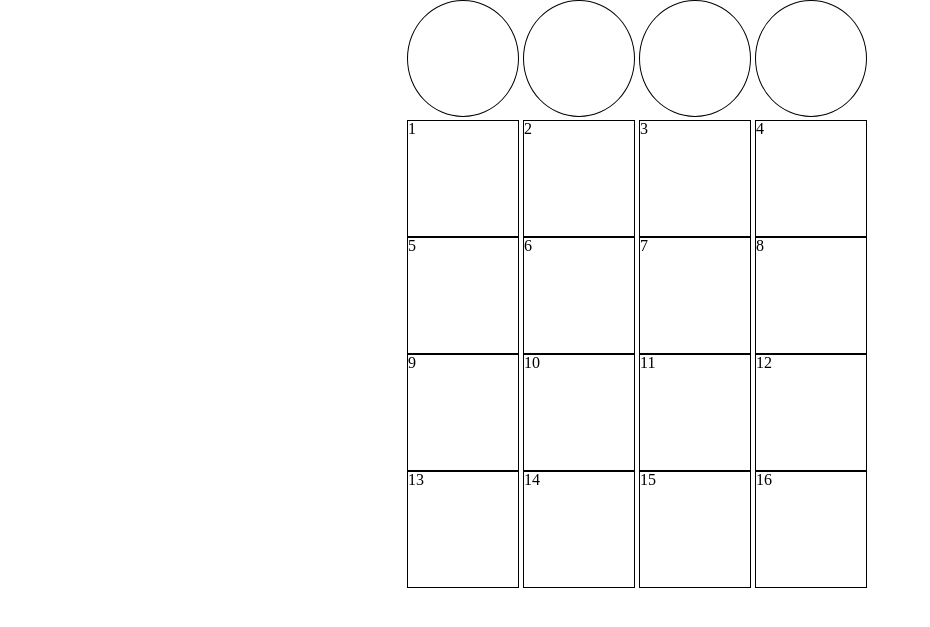
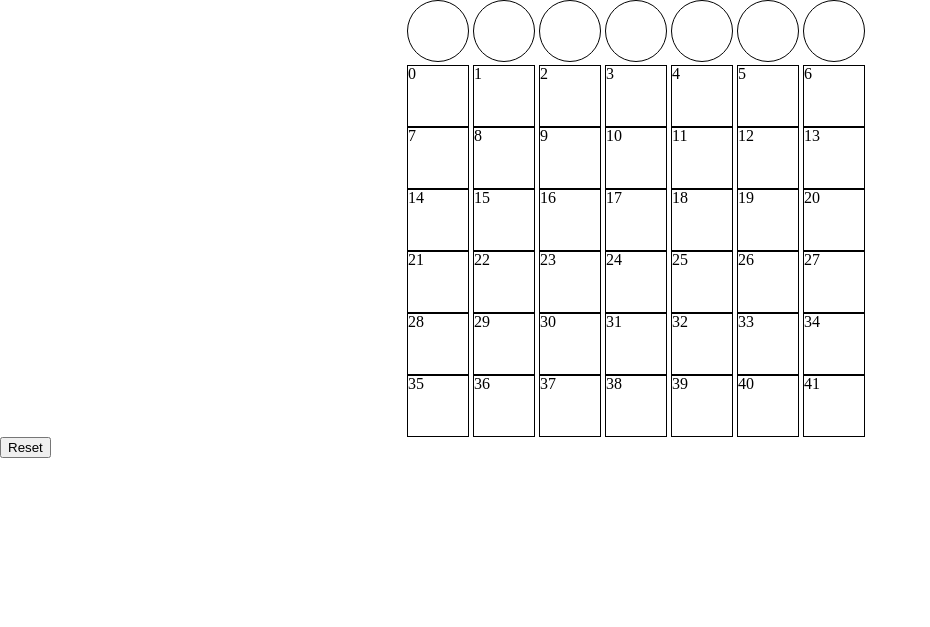
Before and after one commit to Ervis-Priftis/WDI-23-Connect-4-Project-1-Game-, a PHP site: page / in a window 1280 px wide. Shown: the part 16-643 px from the top of the page, without its empty margins (0-930 px from the left). Run offline with PHP 8.4, Linux system fonts and the light colour scheme.

Commit message:
Check combination for win row/col/diag plus reset button

```diff
--- a/css/style.css
+++ b/css/style.css
@@ -10,8 +10,8 @@ ul {
 
 ul li {
   display: inline-block;
-  width: 110px;
-  height: 115px;
+  width: 60px;
+  height: 60px;
   border: 1px solid black;
 
 }
--- a/index.html
+++ b/index.html
@@ -20,8 +20,12 @@
       <li></li>
       <li></li>
       <li></li>
+      <li></li>
+      <li></li>
+      <li></li>
     </ul>
-    <ul class="boarder" id="#">
+      <ul class="boarder">
+          <li>0</li>
           <li>1</li>
           <li>2</li>
           <li>3</li>
@@ -38,8 +42,34 @@
           <li>14</li>
           <li>15</li>
           <li>16</li>
+          <li>17</li>
+          <li>18</li>
+          <li>19</li>
+          <li>20</li>
+          <li>21</li>
+          <li>22</li>
+          <li>23</li>
+          <li>24</li>
+          <li>25</li>
+          <li>26</li>
+          <li>27</li>
+          <li>28</li>
+          <li>29</li>
+          <li>30</li>
+          <li>31</li>
+          <li>32</li>
+          <li>33</li>
+          <li>34</li>
+          <li>35</li>
+          <li>36</li>
+          <li>37</li>
+          <li>38</li>
+          <li>39</li>
+          <li>40</li>
+          <li>41</li>
       </ul>
+    </div>
     <p id="winner"></p>
-  </div>
+    <button id="resetGame">Reset</button>
 </body>
 </html>
--- a/js/app.js
+++ b/js/app.js
@@ -1,25 +1,148 @@
 $(function() {
 
   var $cells = $('.boarder li');
-  var gridWidth = 4;
-  var gridHeight = 4;
+  var gridWidth = 7;
+  var gridHeight = 6;
   var player = "player1";
-  var row1 = [$cells.eq(0), $cells.eq(1), $cells.eq(2), $cells.eq(3)];
-  console.log(row1);
-  var row2 = [$cells.eq(4), $cells.eq(5), $cells.eq(6), $cells.eq(7)];
-  console.log(row2);
-  var row3 = [$cells.eq(8), $cells.eq(9), $cells.eq(10), $cells.eq(11)];
-  console.log(row3);
-  var row4 = [$cells.eq(12), $cells.eq(13), $cells.eq(14), $cells.eq(15)];
-  console.log(row4);
-  // var col1 = [tiles[12], tiles[13], tiles[14], tiles[15] ];
-  // var col2 = [tiles[], tiles[4], tiles[7], tiles[] ];
-  // var col3 = [this.tiles[2], this.tiles[5], this.tiles[8]];
-  // var diag1 = [this.tiles[0], this.tiles[4], this.tiles[8]];
-  // var diag2 = [this.tiles[2], this.tiles[4], this.tiles[6]];
+  var resetBtn = "#resetGame";
+  var scorePlayer1 = 0;
+  var scorePlayer2 = 0;
+  var playing = true;
+
+  function checkCells(indexesToCheck) {
+    var $cellsToCheck = indexesToCheck.map(function(index) {
+      return $cells.eq(index);
+    });
+
+    return $cellsToCheck.every(function($cell) {
+      return $cell.hasClass(player);
+    });
+  }
+
+  function checkForWin() {
+    // check rows
+    var rowWin =
+    //check the combination inrow 35 -->
+    checkCells([35,36,37,38]) || checkCells([36,37,38,39]) || checkCells([37,38,39,40]) || checkCells([38,39,40,41]) ||
+    // --> 41 and backword
+
+    //check the combination inrow 28
+    checkCells([28,29,30,31]) || checkCells([29,30,31,32]) || checkCells([30,31,32,33]) || checkCells([31,32,33,34]) ||
+    // --> 41 and backword
+
+    //check the combination inrow 21
+    checkCells([21,22,23,24]) || checkCells([22,23,24,25]) || checkCells([23,24,25,26]) || checkCells([24,25,26,27]) ||
+    // --> 27 and backword
+
+    //check the combination inrow 14
+    checkCells([14,15,16,17]) || checkCells([15,16,17,18]) || checkCells([16,17,18,19]) || checkCells([17,18,19,20]) ||
+    // --> 20 and backword
+
+    //check the combination inrow 7
+    checkCells([7,8,9,10]) || checkCells([8,9,10,11]) || checkCells([9,10,11,12]) || checkCells([10,11,12,13])||
+    // --> 13 and backword
+
+    //check the combination inrow 0
+    checkCells([0,1,2,3]) || checkCells([1,2,3,4]) || checkCells([2,3,4,5]) || checkCells([3,4,5,6]);
+    // --> 6 and backword
+
+    // check columns
+    var colWin =
+
+    //check the combination incol 35 -->
+    checkCells([35,28,21,14]) || checkCells([28,21,14,7]) || checkCells([21,14,7,0]) ||
+    // --> 1 and backword
+
+    //check the combination incol 36
+    checkCells([36,29,22,15]) || checkCells([29,22,15,8]) || checkCells([22,15,8,1]) ||
+    // --> 1 and backword
+
+    //check the combination incol 37
+    checkCells([37,30,23,16]) || checkCells([30,23,16,9]) || checkCells([23,16,9,2]) ||
+    // --> 2 and backword
+
+    //check the combination incol 38
+    checkCells([38,31,24,17]) || checkCells([31,24,17,10]) || checkCells([24,17,10,3]) ||
+    // --> 3 and backword
+
+    //check the combination incol 39
+    checkCells([39,32,25,18]) || checkCells([32,25,18,11]) || checkCells([25,18,11,4]) ||
+    // --> 4 and backword
+
+    //check the combination incol 40
+    checkCells([40,33,26,19]) || checkCells([33,26,19,12]) || checkCells([26,19,12,5]) ||
+    // --> 5 and backword
+
+    //check the combination incol 41
+    checkCells([41,34,27,20]) || checkCells([34,27,20,13]) || checkCells([27,20,13,6]);
+    // --> 6 and backword
+
+    // check diags
+    var diagWin =
+
+    //check diags Left -> Right
+
+    //check the combination indiags 21
+    checkCells([21,15,9,3]) ||
+    // --> 3 and backword
+
+    //check the combination indiags 28
+    checkCells([28,22,16,10]) || checkCells([22,16,10,4]) ||
+    //check --> 4 and backword
+
+    //check the combination indiags 35
+    checkCells([35,29,23,17]) || checkCells([29,23,17,11]) || checkCells([23,17,11,5]) ||
+    //check --> 5 and backword
+
+    //check the combination indiags 36
+    checkCells([36,30,24,18]) || checkCells([30,24,18,6]) || checkCells([24,18,12,6]) ||
+    //check --> 6 and backword
+
+    //check the combination indiags 37
+    checkCells([37,31,25,19]) || checkCells([31,25,19,13]) ||
+    //check --> 13 and backword
+
+    //check the combination indiags 38
+    checkCells([38,31,26,20]) ||
+    //check --> 20 and backword
+
+    //check diags Right -> Left
+    //check the combination indiags 38
+    checkCells([38,30,22,14]) ||
+    //check --> 14 and backword
+
+    //check the combination indiags 39
+    checkCells([39,31,23,15]) || checkCells([31,23,15,7]) ||
+    //check --> 7 and backword
+
+    //check the combination indiags 40
+    checkCells([40,32,24,16]) || checkCells([32,24,16,8]) || checkCells([24,16,8,0]) ||
+    //check --> 0 and backword
+
+    //check the combination indiags 41
+    checkCells([41,33,25,17]) || checkCells([33,25,17,9]) || checkCells([25,17,9,1]) ||
+    //check --> 1 and backword
+
+    //check the combination indiags 34
+    checkCells([34,26,18,10]) || checkCells([26,18,10,2]) ||
+    //check --> 2 and backword
+
+    //check the combination indiags 27
+    checkCells([27,19,11,3]);
+    //check --> 3 and backword
+
+    return rowWin || colWin || diagWin;
+  }
+
+  $('#resetGame').on('click', function() {
+    $cells.removeClass('occupied player1 player2');
+  });
 
 
   $('.slots li').on('click', function() {
+
+    if(!playing) return;
+
     var colIndex = $(this).index();
     var currentIndex = colIndex + (gridWidth * (gridHeight-1));
     var $currentCell = $cells.eq(currentIndex);
@@ -29,13 +152,23 @@ $(function() {
       $currentCell = $cells.eq(currentIndex);
     }
 
-    console.log($currentCell);
     if($currentCell.length === 1) {
       $currentCell.addClass('occupied').addClass(player);
-      player = (player === "player1") ? "player2" : "player1";
+      console.log(checkForWin());
+
+      if(checkForWin()){
+        // player has won -- do something...
+        if (player === "player1") scorePlayer1++;
+        if (player === "player2") scorePlayer2++;
+
+        // update the score on the page
+        // display who has won
+        // ask if they want to play again? --> reset board
+
+        playing = false;
+      }else {
+        player = (player === "player1") ? "player2" : "player1";
+      }
     }
-
-
-
   });
 });
```
Also changed, not shown: images/Connect4Board.png (added). Lines whose indentation alone changed are shown as unchanged.
